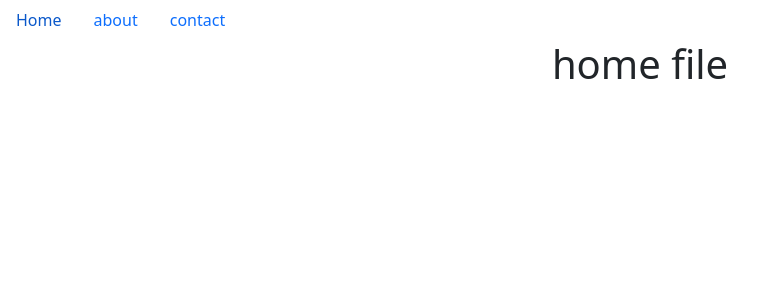
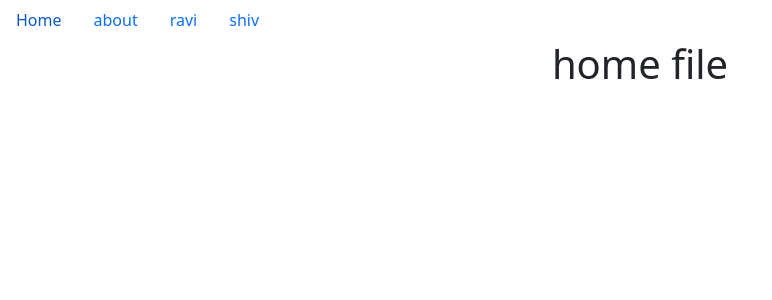
Before and after one commit to RAVIWITHGIT/React, a React (Create React App) app: page / in a window 1280 px wide. Shown: the top 300 px of the page, without its empty margins (0-772 px from the left). Built offline with nearby package versions, Linux system fonts and the light colour scheme.

Commit message:
dynamic routing with params

```diff
--- a/src/App.js
+++ b/src/App.js
@@ -1,14 +1,14 @@
 import React from 'react';
+import Sroute from './tut51_dynamicRoute/myroute';
 
 
-import Myroute from './tut49_404PageWithRedirect/myroute';
 
 
 
 function App() {
 
   return (
-    <Myroute/>
+    <Sroute/>
   );
 }
 
--- /dev/null
+++ b/src/tut51_dynamicRoute/about.js
@@ -0,0 +1,27 @@
+import React from 'react'
+import Nav from './nav'
+import { Link } from 'react-router-dom'
+
+
+
+const About = () => {
+  return (
+    <>
+          <Nav/>
+
+    <div className='text-center'>
+      <h1>about file</h1>
+      {/* <li class="nav-item">
+            <Link className="nav-link" to="/ravi">ravi </Link>
+
+        </li>
+        <li class="nav-item">
+            <Link className="nav-link" to="/shiv">shiv </Link>
+
+        </li> */}
+    </div>
+    </>
+  )
+}
+
+export default About
--- /dev/null
+++ b/src/tut51_dynamicRoute/home.js
@@ -0,0 +1,17 @@
+import React from 'react'
+import Nav from './nav'
+
+
+const Home = () => {
+  return (
+    <>
+    <Nav/>
+
+    <div className='text-center'>
+      <h1>home file</h1>
+    </div>
+    </>
+  )
+}
+
+export default Home
--- /dev/null
+++ b/src/tut51_dynamicRoute/myroute.js
@@ -0,0 +1,22 @@
+import React from 'react'
+import { BrowserRouter, Routes ,Route} from "react-router-dom"
+import Home from './home'
+import About from './about'
+import User from './user'
+
+
+const Sroute = () => {
+  return (
+    <div>
+
+      <Routes>
+        <Route path="/" element={<Home/>}/>
+        <Route path="/about" element={<About/>}/>
+        <Route path="/:myname" element={<User/>}/>
+
+      </Routes>
+    </div>
+  )
+}
+
+export default Sroute
--- /dev/null
+++ b/src/tut51_dynamicRoute/nav.js
@@ -0,0 +1,32 @@
+import React from 'react'
+import { Link } from "react-router-dom";
+
+
+const Nav = () => {
+  return (
+    <div>
+      <ul class="nav">
+        <li class="nav-item">
+            <Link className="nav-link active" aria-current="page" to="/">Home</Link>
+
+        </li>
+        <li class="nav-item">
+            <Link className="nav-link" to="/about">about</Link>
+
+        </li>
+        <li class="nav-item">
+            <Link className="nav-link" to="/ravi">ravi </Link>
+
+        </li>
+        <li class="nav-item">
+            <Link className="nav-link" to="/shiv">shiv </Link>
+
+        </li>
+
+
+      </ul>
+    </div>
+  )
+}
+
+export default Nav
--- /dev/null
+++ b/src/tut51_dynamicRoute/user.js
@@ -0,0 +1,17 @@
+import React from 'react'
+import Nav from './nav'
+import { useParams } from 'react-router-dom'
+
+const User = () => {
+    const parames = useParams();
+    const {myname} = parames
+    console.log(myname)
+  return (
+    <div className='text-center'>
+        <Nav/>
+      <h1>{myname} User page</h1>
+    </div>
+  )
+}
+
+export default User
```
